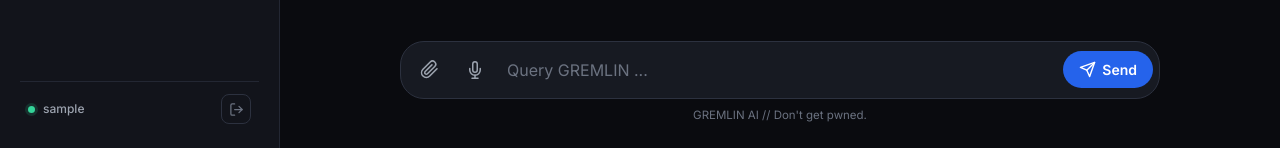
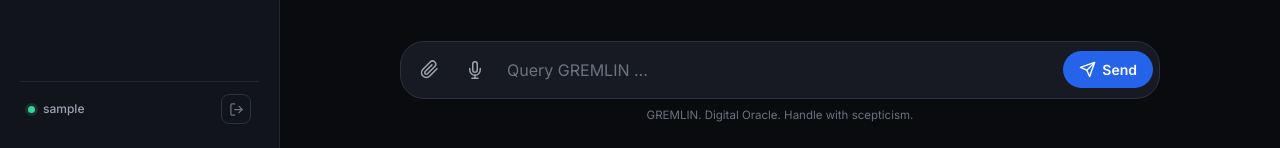
Before and after one commit to Gremlin-dev-dev/gremlin, a Flask app: page / in a window 1280 px wide. Shown: the part 652-800 px from the top of the page. Run offline with Flask 3, Linux system fonts and the light colour scheme; the visitor is signed in with stand-in values (Sample User, id 1); data that the repository does not hold is empty; some libraries are stand-ins or nearby versions.

Commit message:
Update composer hint text in index.html

```diff
--- a/templates/index.html
+++ b/templates/index.html
@@ -102,7 +102,7 @@
                 </button>
 
             </div>
-            <div class="composer-hint">GREMLIN AI // Don't get pwned.</div>
+            <div class="composer-hint">GREMLIN. Digital Oracle. Handle with scepticism.</div>
         </div>
 
     </main>
```
